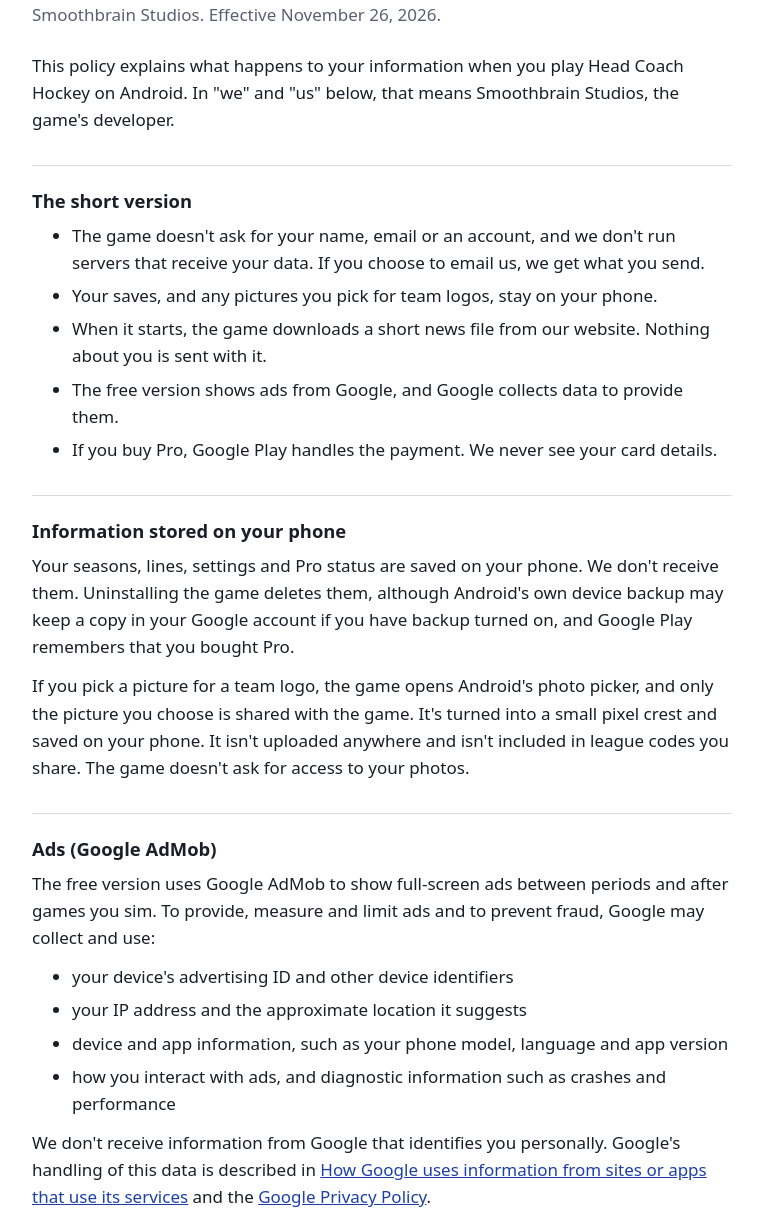
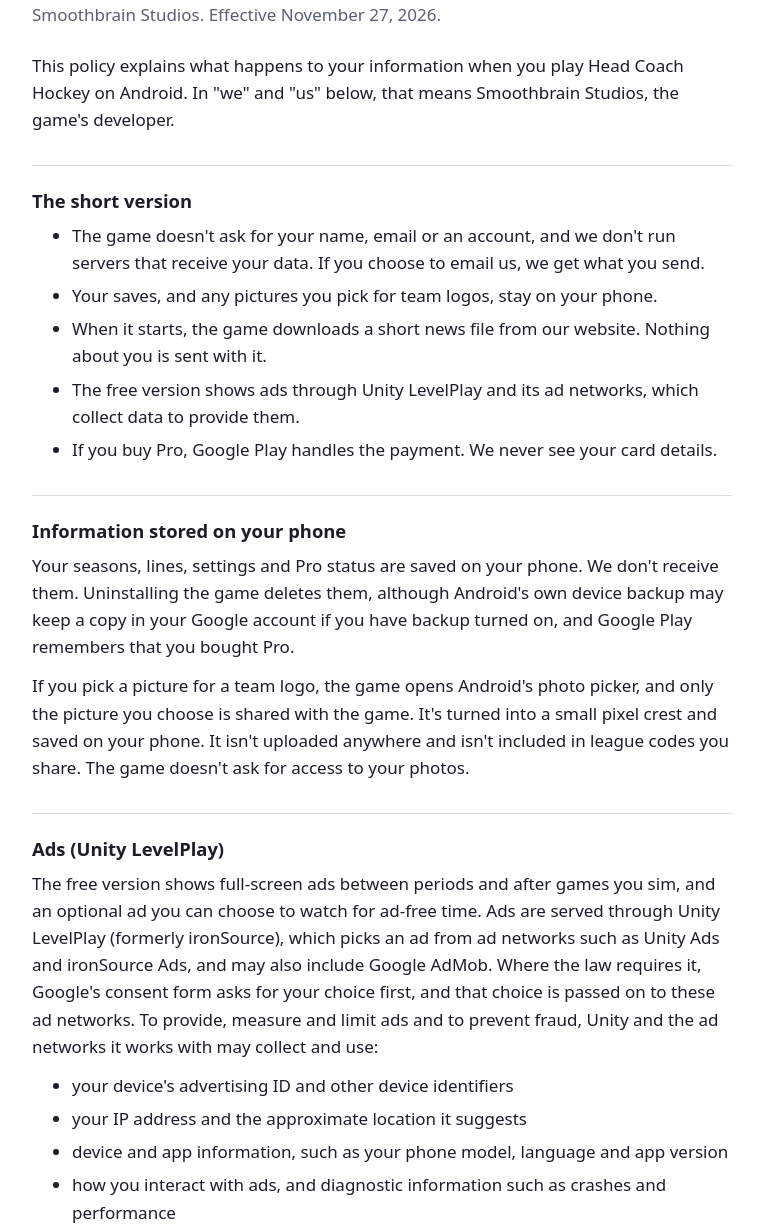
Before and after one commit to Slb07/head-coach-hockey, a plain HTML site: page privacy/index.html in a window 1280 px wide. Shown: the part 70-1300 px from the top of the page, without its empty margins (258-1018 px from the left). Drawn offline with Linux system fonts and the light colour scheme.

Commit message:
Privacy policy: ads now served through Unity LevelPlay (Unity Ads, ironSource; AdMob possible), effective Nov 27
Co-Authored-By: Claude Opus 5.5 <noreply@anthropic.com>
Claude-Session: https://claude.ai/code/session_01Jk67ERx6ZTUX12rbfowDRf

```diff
--- a/privacy/index.html
+++ b/privacy/index.html
@@ -20,7 +20,7 @@
 <body>
 <main>
 <h1>Head Coach Hockey Privacy Policy</h1>
-<p class="meta">Smoothbrain Studios. Effective November 26, 2026.</p>
+<p class="meta">Smoothbrain Studios. Effective November 27, 2026.</p>
 
 <p>This policy explains what happens to your information when you play Head Coach Hockey on Android. In "we" and "us" below, that means Smoothbrain Studios, the game's developer.</p>
 
@@ -29,7 +29,7 @@
   <li>The game doesn't ask for your name, email or an account, and we don't run servers that receive your data. If you choose to email us, we get what you send.</li>
   <li>Your saves, and any pictures you pick for team logos, stay on your phone.</li>
   <li>When it starts, the game downloads a short news file from our website. Nothing about you is sent with it.</li>
-  <li>The free version shows ads from Google, and Google collects data to provide them.</li>
+  <li>The free version shows ads through Unity LevelPlay and its ad networks, which collect data to provide them.</li>
   <li>If you buy Pro, Google Play handles the payment. We never see your card details.</li>
 </ul>
 
@@ -37,15 +37,15 @@
 <p>Your seasons, lines, settings and Pro status are saved on your phone. We don't receive them. Uninstalling the game deletes them, although Android's own device backup may keep a copy in your Google account if you have backup turned on, and Google Play remembers that you bought Pro.</p>
 <p>If you pick a picture for a team logo, the game opens Android's photo picker, and only the picture you choose is shared with the game. It's turned into a small pixel crest and saved on your phone. It isn't uploaded anywhere and isn't included in league codes you share. The game doesn't ask for access to your photos.</p>
 
-<h2>Ads (Google AdMob)</h2>
-<p>The free version uses Google AdMob to show full-screen ads between periods and after games you sim. To provide, measure and limit ads and to prevent fraud, Google may collect and use:</p>
+<h2>Ads (Unity LevelPlay)</h2>
+<p>The free version shows full-screen ads between periods and after games you sim, and an optional ad you can choose to watch for ad-free time. Ads are served through Unity LevelPlay (formerly ironSource), which picks an ad from ad networks such as Unity Ads and ironSource Ads, and may also include Google AdMob. Where the law requires it, Google's consent form asks for your choice first, and that choice is passed on to these ad networks. To provide, measure and limit ads and to prevent fraud, Unity and the ad networks it works with may collect and use:</p>
 <ul>
   <li>your device's advertising ID and other device identifiers</li>
   <li>your IP address and the approximate location it suggests</li>
   <li>device and app information, such as your phone model, language and app version</li>
   <li>how you interact with ads, and diagnostic information such as crashes and performance</li>
 </ul>
-<p>We don't receive information from Google that identifies you personally. Google's handling of this data is described in <a href="https://policies.google.com/technologies/partner-sites">How Google uses information from sites or apps that use its services</a> and the <a href="https://policies.google.com/privacy">Google Privacy Policy</a>.</p>
+<p>We don't receive information from Unity or the ad networks that identifies you personally. See the <a href="https://unity.com/legal/game-player-and-app-user-privacy-policy">Unity Game Player and App User Privacy Policy</a> and the <a href="https://unity.com/legal/privacy-policy">Unity Privacy Policy</a>. Where Google serves an ad, its handling of this data is described in <a href="https://policies.google.com/technologies/partner-sites">How Google uses information from sites or apps that use its services</a> and the <a href="https://policies.google.com/privacy">Google Privacy Policy</a>.</p>
 
 <h2>Purchases (Google Play)</h2>
 <p>Head Coach Hockey Pro is a one-time purchase made through Google Play. Google processes the payment and tells the game whether your account owns Pro, so it can come back after a reinstall or on a new phone. We may receive purchase records from Google, such as an order number, date, price and country, for accounting and to handle refunds. The <a href="https://policies.google.com/privacy">Google Privacy Policy</a> applies to your payment information.</p>
@@ -73,13 +73,13 @@
 <h2>Your privacy rights</h2>
 <p>Depending on where you live, including the EEA, the UK and US states such as California, you may have rights to access, correct, delete or get a copy of your personal data, to object to or restrict its use, to withdraw consent, and to opt out of the "sale" or "sharing" of personal data or targeted advertising. You won't be treated differently for using these rights, and you may also complain to your local data protection authority.</p>
 <p>We don't sell personal information for money. Ad data collected by Google may count as "sharing" or as a "sale" under some state laws, and the choices above and Google's own controls apply to it. Because we don't hold data that identifies you, requests about ad data are usually best sent to Google directly. You can also contact us and we'll help where we can.</p>
-<p>Where European law applies, ad data is processed on the basis of your consent where consent is required, and otherwise on the basis of our legitimate interest in funding and protecting the game. Purchase records are processed to fulfill your purchase and meet legal obligations. Google and Unity may process data in the United States and other countries, under their own safeguards for international transfers.</p>
+<p>Where European law applies, ad data is processed on the basis of your consent where consent is required, and otherwise on the basis of our legitimate interest in funding and protecting the game. Purchase records are processed to fulfill your purchase and meet legal obligations. Google, Unity and the ad networks may process data in the United States and other countries, under their own safeguards for international transfers.</p>
 
 <h2>How long information is kept</h2>
-<p>Information on your phone stays until you delete it or uninstall the game. Google and Unity keep the data they collect according to their own policies. We keep any purchase records we receive for as long as accounting and tax rules require.</p>
+<p>Information on your phone stays until you delete it or uninstall the game. Google, Unity and the ad networks keep the data they collect according to their own policies. We keep any purchase records we receive for as long as accounting and tax rules require.</p>
 
 <h2>Security</h2>
-<p>We don't operate servers that hold your information. Data sent to Google and Unity is handled under their security practices. No method of sending or storing data is completely secure.</p>
+<p>We don't operate servers that hold your information. Data sent to Google, Unity and the ad networks is handled under their security practices. No method of sending or storing data is completely secure.</p>
 
 <h2>Children</h2>
 <p>Head Coach Hockey is intended for players 13 and older and isn't directed at children under 13. We don't knowingly collect personal information from children under 13. If you believe a child has provided information through the game, contact us.</p>
```
